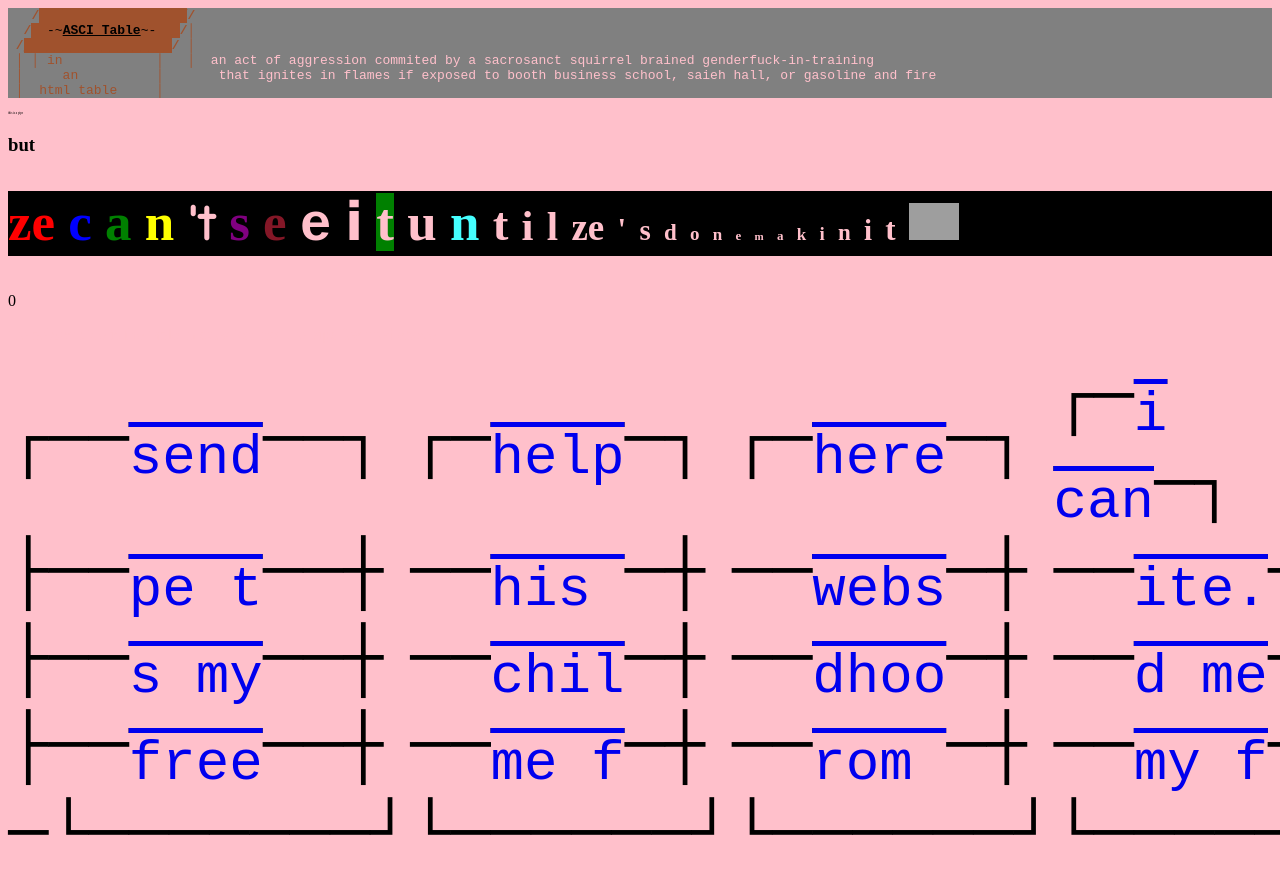
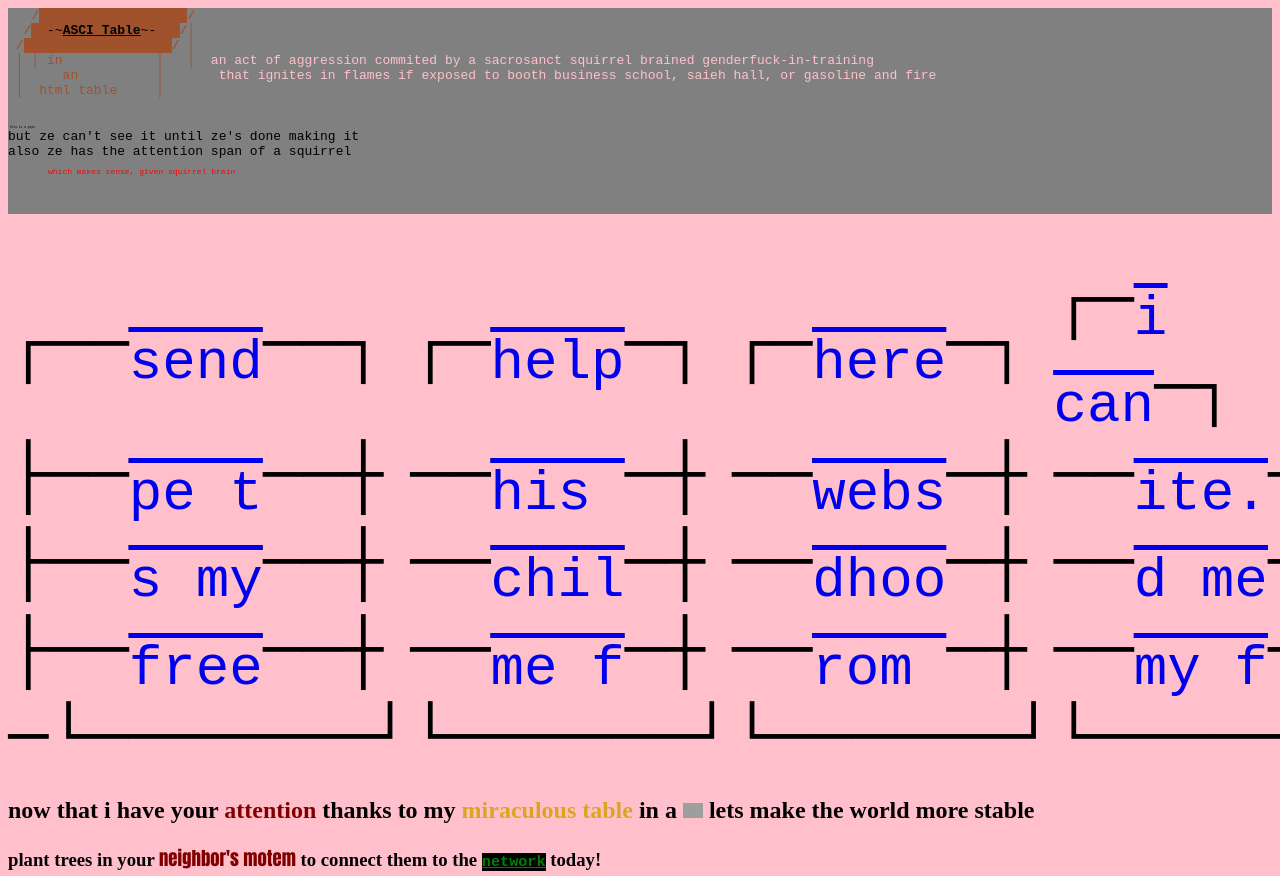
Before and after one commit to bucketteOfIvy/buckette.gay, a plain HTML site: page index.html in a window 1280 px wide. Shown: the top 876 px of the page. Drawn offline with Linux system fonts and the light colour scheme; grey boxes are pictures that could not be loaded.

Commit message:
updated multiple mini portions

```diff
--- a/index.html
+++ b/index.html
@@ -1,59 +1,27 @@
 <doctype=html>
   <body style="background:pink">
-    <!-- the only disadvantage of this <pre> environment is it has to remain cursed for my formatting to remain lol -->
-    <pre style="font-family:monospace; background:grey; color:sienna">
+    <div style="background-color:grey">
+      <!-- the only disadvantage of this <pre> environment is it has to remain cursed for my formatting to remain lol -->
+      <pre style="font-family:monospace; color:sienna">
    <b>/</b><span style="background:sienna">¯¯¯¯¯¯¯¯¯¯¯¯¯¯¯¯¯¯¯</span><b>/</b>
   <b>/</b><span style="background:sienna; color:black">  -~<u><b>ASCI Table</b></u>~-   </span><b>/</b>│
  <b>/</b><span style="background:sienna">‗‗‗‗‗‗‗‗‗‗‗‗‗‗‗‗‗‗‗</span><b>/</b> │
  │ │ in            │   │  <span style="color:pink">an act of aggression commited by a sacrosanct squirrel brained genderfuck-in-training</span>
  │     an          │       <span style="color: pink">that ignites in flames if exposed to booth business school, saieh hall, or gasoline and fire</span>
  │  html table     │   <span style="color:grey"> when you think about, basically anything is a pipe, if you let it be </span>
-</pre>
-    <!-- it is tragic that i cannot make this blink in my browser :pensive: -->
-    <blink>
-      <p style="font-size:3; font-color:rgb(255, 204, 255)"> this is a pipe </p>
-    </blink>
-    <h3>
-      but
-    </h3>
-    <h1 style="color:pink; background:black; font:monospace; font-size:53">
-      <span style="color:red">ze</span>
-      <span style="color:blue">c</span>
-      <span style="color:green">a</span>
-      <span style="color:yellow">n</span>
-      <span style="font-family:Comic Sans MS">'t</span>
-      <span style="color:purple">s</span>
-      <span style="color:rgb(132, 23, 39)">e</span>
-      <span style="font-family:monospace">e</span>
-      <span style="font-family:Verdana"> i</span>
-      <span style="background-color:green">t</span>
-      <span style="lol"> u</span>
-      <span style="color:rgb(69, 420, 666)">n</span>
-      <span style="font-size:47">t</span>
-      <span style="font-size:43">i</span>
-      <span style="font-size:41">l</span>
-      <span style="font-size:37"> ze</span>
-      <span style="font-size:31">'</span>
-      <span style="font-size:29">s</span>
-      <span style="font-size:23"> d</span>
-      <span style="font-size:19">o</span>
-      <span style="font-size:17">n</span>
-      <span style="font-size:13">e</span>
-      <span style="font-size:11"> m</span>
-      <span style="font-size:13">a</span>
-      <span style="font-size:17">k</span>
-      <span style="font-size:19">i</span>
-      <span style="font-size:23">n</span>
-      <span style="font-size:29"> i</span>
-      <span style="font-size:31">t</span>
-      <img src="https://c.tenor.com/ZgbW9V5PKoMAAAAM/banana-dance-dancing-banana.gif" alt="a classic dancing banana gif, ripe for the picking" width=50>
-    </h1>0
+      </pre>
+      <pre>
+<span style="font-size:3; font-color:rgb(255,204,255)"> this is a pipe </span>
+but ze can't see it until ze's done making it
+also ze has the attention span of a squirrel <span style="font-size:8; color:red"><dir>which makes sense, given squirrel brain</dir></span>
+      </pre>
+    </div>
     <p style="color:pink; font-family:"> the below table is the table in question. not the pipe featured above.</p>
     <table cellspacing="0" cellpadding="0" style="font-family:monospace; font-size:67">
       <tr>
         <!-- overline overtly ovoids oll oblems -->
         <td>┌──<sub style="text-decoration:overline"><a style="text-decoration:overline" href="https://webkinz.com">send</a></sub>──┐</td>
-        <!-- there is no world in which this *doesn*t* shift my text -->
+        <!-- there is no world in which this *doesn't* shift my text -->
         <td>┌─<sub style="text-decoration:overline"><a style="text-decoration:overline" href="https://webkinz.com">help</a></sub>─┐</td>
         <td>┌─<sub style="text-decoration:overline"><a style="text-decoration:overline" href="https://webkinz.com">here</a></sub>─┐</td>
         <td>┌─<sub style="text-decoration:overline"><a style="text-decoration:overline" href="https://webkinz.com">i can</a></sub>─┐</td>
@@ -64,6 +32,7 @@
         <td>├──<sub style="text-decoration:overline"><a style="font-color:black; text-decoration:overline" href="https://www.webkinz.com">pe t</a></sub>──┼</td>
         <td>──<sub style="text-decoration:overline"><a style="font-color:black; text-decoration:overline" href="https://webkinz.com">his </a></sub>─┼</td>
         <td>──<sub style="text-decoration:overline"><a style="font-color:black; text-decoration:overline" href="https://webkinz.com">webs</a></sub>─┼</td>
+        <!-- it is around this far into repeating the same styling while making a table table without seeing it that you pray to the goddess for CSS -->
         <td>──<sub style="text-decoration:overline"><a style="font-color:black; text-decoration:overline" href="https://webkinz.com">ite.</a></sub>─┼</td>
         <td>──<sub style="text-decoration:overline"><a style="font-color:black; text-decoration:overline" href="https://webkinz.com">it h</a></sub>─┼</td>
         <td>───<sub style="text-decoration:overline"><a style="font-color:black; text-decoration:overline" href="https://webkinz.com">aunt</a></sub>─┤</td>
@@ -85,6 +54,7 @@
         <td>───<sub style="text-decoration:overline"><a style="font-color:black; text-decoration:overline" href="https://webkinz.com"> pls</a></sub>─┤</td>
       </tr>
       <tr>
+        <!-- this typo was noticed *after* I decided to "submit" my table. Hence, I cannot fix it, even though it would be so easy. -->
         <td>─└───────┘</td>
         <td>└──────┘</td>
         <td>└──────┘</td>
@@ -109,4 +79,4 @@
     <h4>
       <a href="http://www.guerrillagardening.org/ggseedbombs.html">get your weapons of natural connection today</a>
     </h4>
-</body>
+  </body>
```
